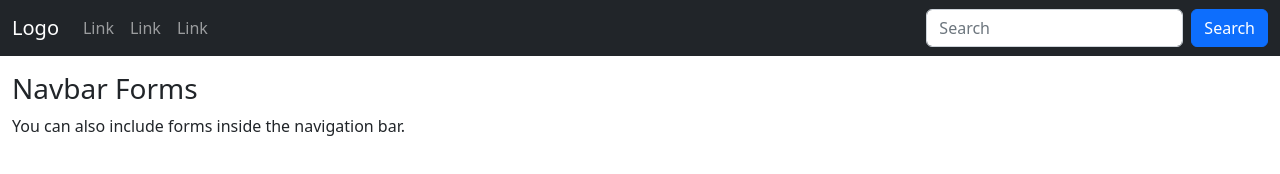
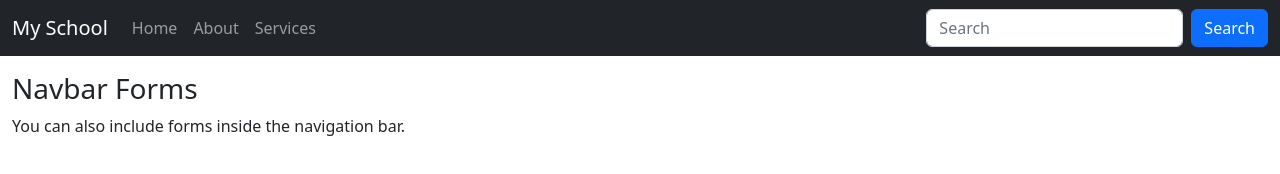
Before and after one commit to ephratta/Bootstrap-5-Navbar-and-hamburger-menu, a plain HTML site: page index.html in a window 1280 px wide. Drawn offline with nearby package versions, Linux system fonts and the light colour scheme.

Commit message:
Update index.html

```diff
--- a/index.html
+++ b/index.html
@@ -1,7 +1,7 @@
 <!DOCTYPE html>
 <html lang="en">
 <head>
-  <title>Bootstrap Example</title>
+  <title>My School</title>
   <meta charset="utf-8">
   <meta name="viewport" content="width=device-width, initial-scale=1">
   <link href="https://cdn.jsdelivr.net/npm/bootstrap@5.2.3/dist/css/bootstrap.min.css" rel="stylesheet">
@@ -11,20 +11,20 @@
 
 <nav class="navbar navbar-expand-sm navbar-dark bg-dark">
   <div class="container-fluid">
-    <a class="navbar-brand" href="javascript:void(0)">Logo</a>
+    <a class="navbar-brand" href="index.html">My School</a>
     <button class="navbar-toggler" type="button" data-bs-toggle="collapse" data-bs-target="#mynavbar">
       <span class="navbar-toggler-icon"></span>
     </button>
     <div class="collapse navbar-collapse" id="mynavbar">
       <ul class="navbar-nav me-auto">
         <li class="nav-item">
-          <a class="nav-link" href="javascript:void(0)">Link</a>
+          <a class="nav-link" href="index.html">Home</a>
         </li>
         <li class="nav-item">
-          <a class="nav-link" href="javascript:void(0)">Link</a>
+          <a class="nav-link" href="#">About</a>
         </li>
         <li class="nav-item">
-          <a class="nav-link" href="javascript:void(0)">Link</a>
+          <a class="nav-link" href="#">Services</a>
         </li>
       </ul>
       <form class="d-flex">
```
